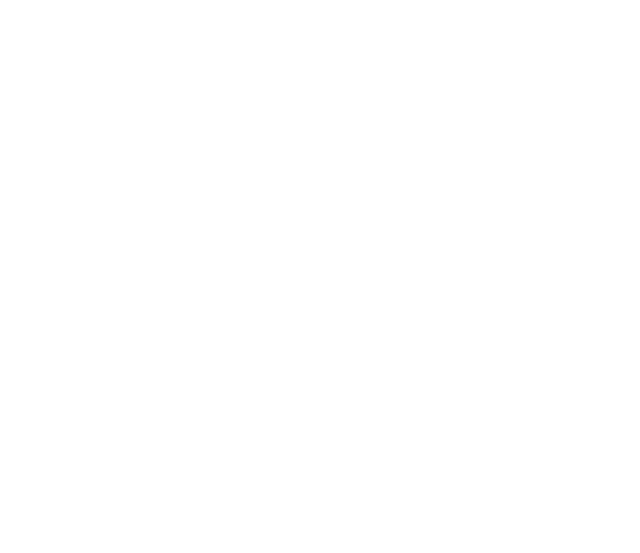
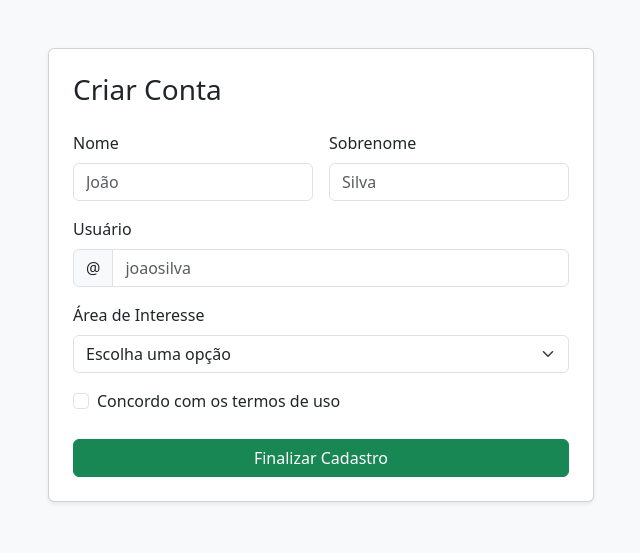
Before and after one commit to MirellaGoncalves/BOOTSTRAP_MIRELLA, a plain HTML site: page PROJETO4/index.html in a window 1280 px wide. Shown: the whole page, without its empty margins (319-959 px from the left). Drawn offline with nearby package versions, Linux system fonts and the light colour scheme.

Commit message:
tudo5pronto

```diff
--- a/PROJETO4/index.html
+++ b/PROJETO4/index.html
@@ -0,0 +1,67 @@
+<!DOCTYPE html>
+<html lang="pt-br">
+
+<head>
+    <meta charset="UTF-8">
+    <meta name="viewport" content="width=device-width, initial-scale=1.0">
+    <title>Projeto 04 - Formulários</title>
+    <link rel="stylesheet" href="https://cdn.jsdelivr.net/npm/bootstrap@5.3.3/dist/css/bootstrap.min.css">
+</head>
+
+<body class="bg-light">
+    <div class="container my-5">
+        <div class="row justify-content-center">
+            <div class="col-md-8 col-lg-6">
+                <div class="card shadow-sm p-4">
+                    <h3 class="mb-4">Criar Conta</h3>
+                    <form>
+                        <div class="row g-3">
+                            <div class="col-sm-6">
+                                <label class="form-label">Nome</label>
+                                <input type="text" class="form-control" placeholder="João" required>
+                            </div>
+
+                            <div class="col-sm-6">
+                                <label class="form-label">Sobrenome</label>
+                                <input type="text" class="form-control" placeholder="Silva" required>
+                            </div>
+
+                            <div class="col-12">
+                                <label class="form-label">Usuário</label>
+                                <div class="input-group">
+                                    <span class="input-group-text">@</span>
+                                    <input type="text" class="form-control" placeholder="joaosilva">
+                                </div>
+                            </div>
+
+                            <div class="col-12">
+                                <label class="form-label">Área de Interesse</label>
+                                <select class="form-select">
+                                    <option selected>Escolha uma opção</option>
+                                    <option value="1">Front-end</option>
+                                    <option value="2">Back-end</option>
+                                    <option value="3">Full-stack</option>
+                                </select>
+                            </div>
+
+                            <div class="col-12">
+                                <div class="form-check">
+                                    <input type="checkbox" class="form-check-input" id="termos">
+                                    <label for="termos" class="form-check-label">
+                                        Concordo com os termos de uso
+                                    </label>
+                                </div>
+                            </div>
+
+                            <div class="col-12 mt-4">
+                                <button class="btn btn-success w-100" type="submit">Finalizar Cadastro</button>
+                            </div>
+                        </div>
+                    </form>
+                </div>
+            </div>
+        </div>
+    </div>
+</body>
+
+</html>
```
Also changed, not shown: PROJETO3/index.html (+3 -6 lines), PROJETO5/index.html (+53 -0 lines).
